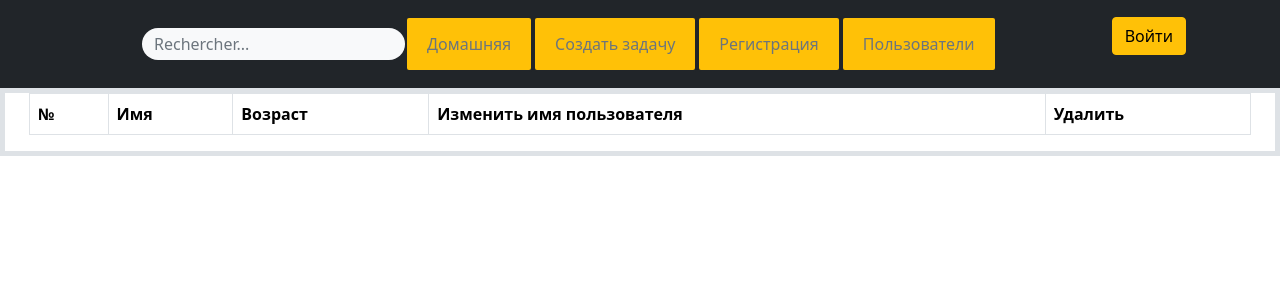
After one commit to MikoJIa/Diplom_project_Dajango_TasksList, a Django app: page /username/ in a window 1280 px wide. The commit adds this page. Shown: the top 300 px of the page. Run offline with Django 4.2, Linux system fonts and the light colour scheme; lists and menus that the app fills with data are empty; some libraries are stand-ins or nearby versions.

Commit message:
add username, function delete_user

```diff
--- a/listtaskapp/Tasksapp/templates/tasksapp/base.html
+++ b/listtaskapp/Tasksapp/templates/tasksapp/base.html
@@ -8,6 +8,9 @@
     <meta http-equiv="X-UA-Compatible" content="ie=edge">
     <link rel="stylesheet" href="{% static 'bootstrap/css/bootstrap.min.css' %}">
     <link rel="stylesheet" href="{% static 'css/style.css' %}">
+    <link rel="stylesheet" href="https://cdn.jsdelivr.net/npm/bootstrap@5.0.1/dist/css/bootstrap.min.css">
+    <script type="text" href="https://cdn.jsdelivr.net/npm/bootstrap@5.0.1/dist/js/bootstrap.bundle.min.js"></script>
+    <script type="text" href="https://cdnjs.cloudflare.com/ajax/libs/jquery/3.2.1/jquery.min.js"></script>
     <script defer src="{% static 'bootstrap/js/bootstrap.bundle.min.js' %}"></script>
     <title>{% block title %}Главная страница{% endblock %}</title>
 </head>
@@ -19,6 +22,12 @@
         <a href="/" class="d-flex align-items-center mb-2 mb-lg-0 text-white text-decoration-none">
           <svg class="bi me-2" width="40" height="32" role="img" aria-label="Bootstrap"><use xlink:href="#bootstrap"></use></svg>
         </a>
+          <form class="d-flex">
+            <div class="rounded-pill bg-light d-flex">
+                <input type="text" class="form-control rounded-pill border-0 outiline-0 bg-transparent shadow-none py-1" placeholder="Rechercher..." aria-label="Search ...">
+                <span class="pe-2 pt-1 pb-1"> <i class="fas fa-search text-muted"></i> </span>
+            </div>
+          </form>
 
         <ul class="nav col-12 col-lg-auto me-lg-auto mb-2 justify-content-center mb-md-0">
             <button type="button" class="btn btn-warning border border-2 border-dark"><a href="{% url 'home_page' %}" class="nav-link px-2 text-secondary">Домашняя</a></button>
@@ -27,6 +36,7 @@
 <!--          <li><a href="#" class="nav-link px-2 text-white">Создать задачу</a></li>-->
             <button type="button" class="btn btn-warning border border-2 border-dark"><a href="{% url 'register' %}" class="nav-link px-2 text-secondary">Регистрация</a></button>
 <!--          <li><a href="{% url 'register' %}" class="nav-link px-2 text-white">Регистрация</a></li>-->
+            <button type="button" class="btn btn-warning border border-2 border-dark"><a href="{% url 'username' %}" class="nav-link px-2 text-secondary">Пользователи</a></button>
 <!--            <button type="button" class="btn btn-warning border border-2 border-dark"><a href="{% url 'auth_user' %}" class="nav-link px-2 text-secondary">Авторизация</a></button>-->
         </ul>
           {% if request.user.is_authenticated %}
--- a/listtaskapp/Tasksapp/templates/tasksapp/home_page.html
+++ b/listtaskapp/Tasksapp/templates/tasksapp/home_page.html
@@ -59,7 +59,7 @@
                 </div>
                 {% endif %}
             </td>
-            <td><a href="task_delete/{{ task.id }}">Удалить</a></td>
+            <td><a href="{% url 'task_delete' id=task.id %}">Удалить</a></td>
         </tr>
         {% endfor %}
         </tbody>
--- /dev/null
+++ b/listtaskapp/Tasksapp/templates/tasksapp/username.html
@@ -0,0 +1,35 @@
+{% extends 'Tasksapp/base.html' %}
+
+{% block title %}
+<h1> Ползователи </h1>
+{% endblock title %}
+
+{% block header %}{% endblock header %}
+
+{% block content %}
+<div class="container-fluid border border-5">
+  <table class="table table-striped table-bordered text-start">
+    <thead>
+    <tr>
+      <th>№</th>
+      <th>Имя</th>
+      <th>Возраст</th>
+      <th>Изменить имя пользователя</th>
+      <th>Удалить</th>
+    </tr>
+    </thead>
+    <tbody>
+      {% for user_name in user %}
+    <tr>
+      <td>{{ user_name.id }}</td>
+      <td>{{ user_name.name }}</td>
+      <td>{{ user_name.age }}</td>
+      <td><a href="{% url 'update_user' id=user_name.id %}"></a></td>
+      <td><a href="{% url 'delete_user' id=user_name.id %}"></a></td>
+    </tr>
+    {% endfor %}
+    </tbody>
+  </table>
+
+</div>
+{% endblock content %}
--- a/listtaskapp/Tasksapp/urls.py
+++ b/listtaskapp/Tasksapp/urls.py
@@ -11,7 +11,10 @@ urlpatterns = [
     path('home_page/task_delete/<int:id>/', views.task_delete, name='task_delete'),
     path('status_task/<int:pk>/<str:status>/', views.status_task, name='status_task'),
     path('priority_task/<int:pk>/<str:status>/', views.priority_task, name='priority_task'),
-    path('logout_user/', views.logout_user, name='logout_user')
+    path('logout_user/', views.logout_user, name='logout_user'),
+    path('username/', views.username, name='username'),
+    path('username/delete_user/<int:id>/', views.delete_user, name='delete_name'),
+    path('username/update_user/<int:id>/', views.update_user, name='update_user'),
     # path('home_page/add_favorite_task/<int:id>/', views.add_favorite_task),
     # path('favorite_task/', views.favorite_page),
 
--- a/listtaskapp/Tasksapp/views.py
+++ b/listtaskapp/Tasksapp/views.py
@@ -117,8 +117,29 @@ def logout_user(request):
 
 def home_page(request):
     task_obj = Tasks.objects.all()
-    print(request.user)
+
     context = {
         'task_obj': task_obj
     }
     return render(request, 'Tasksapp/home_page.html', context)
+
+
+def username(request):
+    user = User.objects.all()
+    context = {
+        'user': user
+    }
+    return render(request, 'Tasksapp/username.html', context)
+
+
+def delete_user(request, id):
+    try:
+        user = User.objects.get(id=id)
+        user.delete()
+        return redirect('username')
+    except NameError:
+        return HttpResponseNotFound(f'<h1>Пользователя с таким именем не существует</h1>')
+
+
+def update_user(request):
+    pass
```
Also changed, not shown: listtaskapp/Tasksapp/forms.py (+8 -5 lines).
